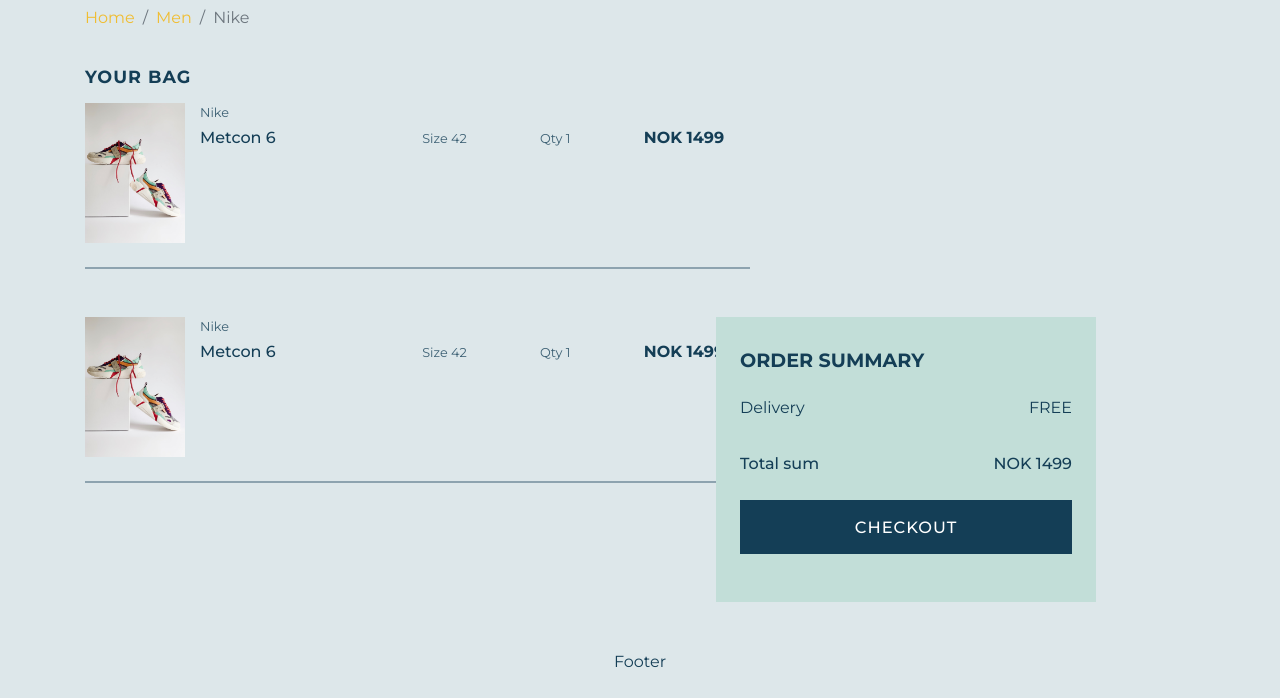
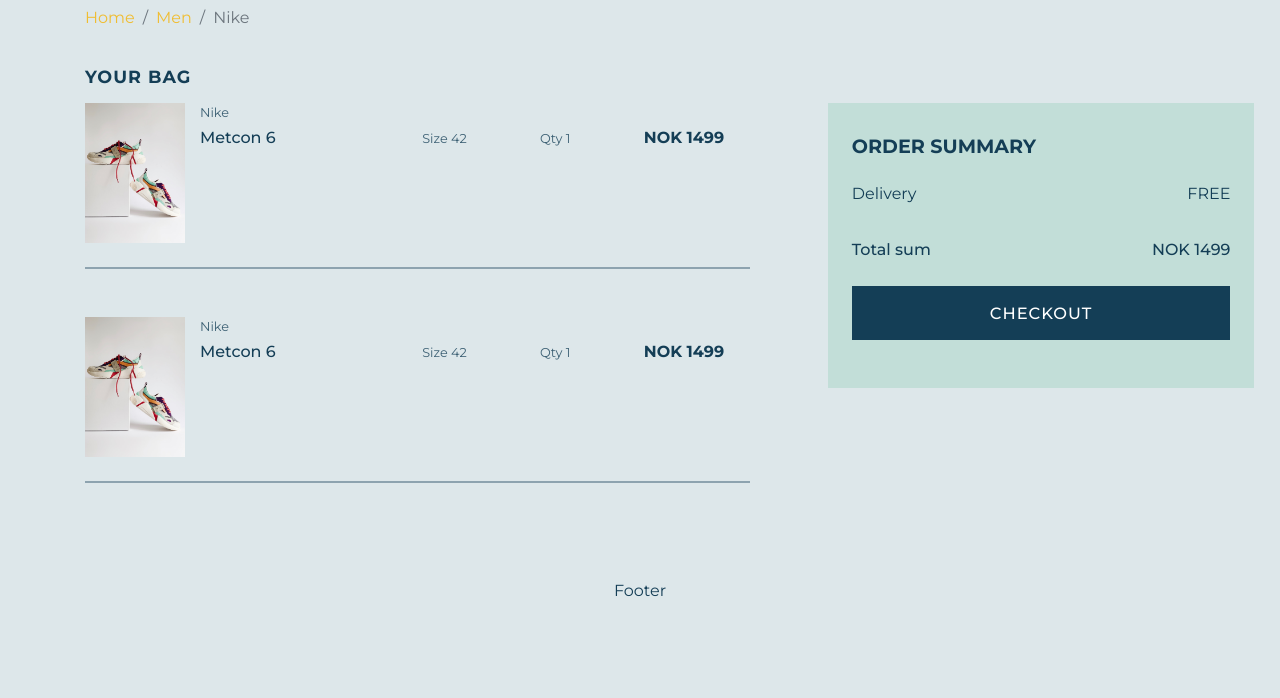
Before and after one commit to faridaalin/semester_project_2020, a website: page pages/cart.html in a window 1280 px wide. Shown: the part 214-912 px from the top of the page. After the commit the page ends 841 px from the top, so only its background shows below. Drawn offline with nearby package versions, Linux system fonts and the light colour scheme; files that its build step writes are made by us from their sources.

Commit message:
cart styyling

```diff
--- a/pages/cart.html
+++ b/pages/cart.html
@@ -135,7 +135,7 @@
 
           </div>
         </div>
-        <div class="checkout-container col-12 col-md-4  ml-auto pt-4 pb-5 px-4 md-position-fixed">
+        <div class="checkout-container col-12 col-md-4  ml-auto pt-4 pb-5 px-4">
           <h3 class="pt-2 pb-2">ORDER SUMMARY</h3>
           <div class="delivery pt-2 pb-4 d-flex justify-content-between align-items-center">
             <span>Delivery</span><span>FREE</span></div>
--- a/scss/cart.scss
+++ b/scss/cart.scss
@@ -2,7 +2,8 @@
 .checkout-container{
   background: getColour(green-300);
   @media all and (min-width: 768px) {
-    right: 10%;
+    position: fixed;
+    right: 2%;
   }
 
 
```
Also changed, not shown: css/cart.css, css/style.css, 2 other files.
